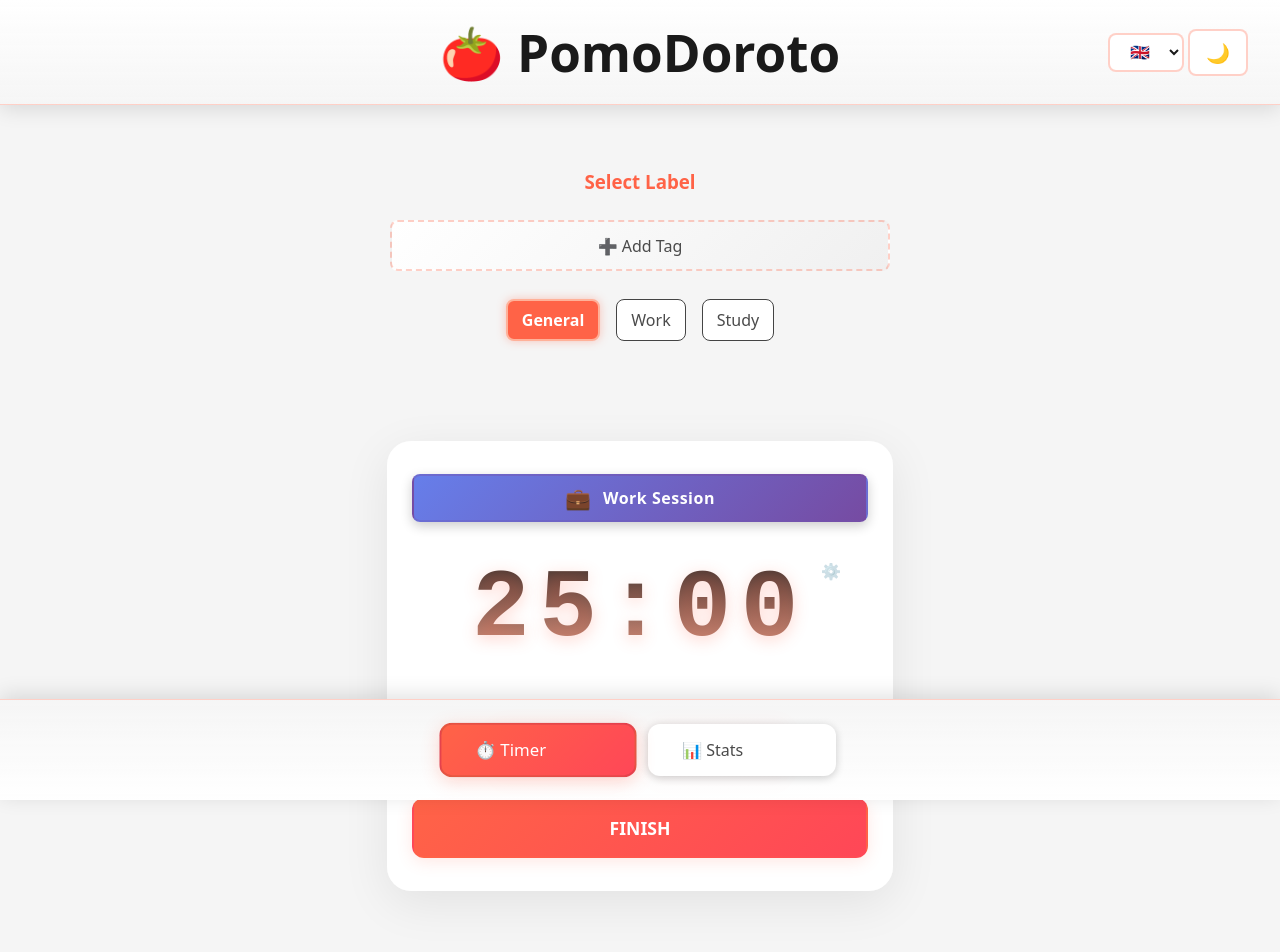
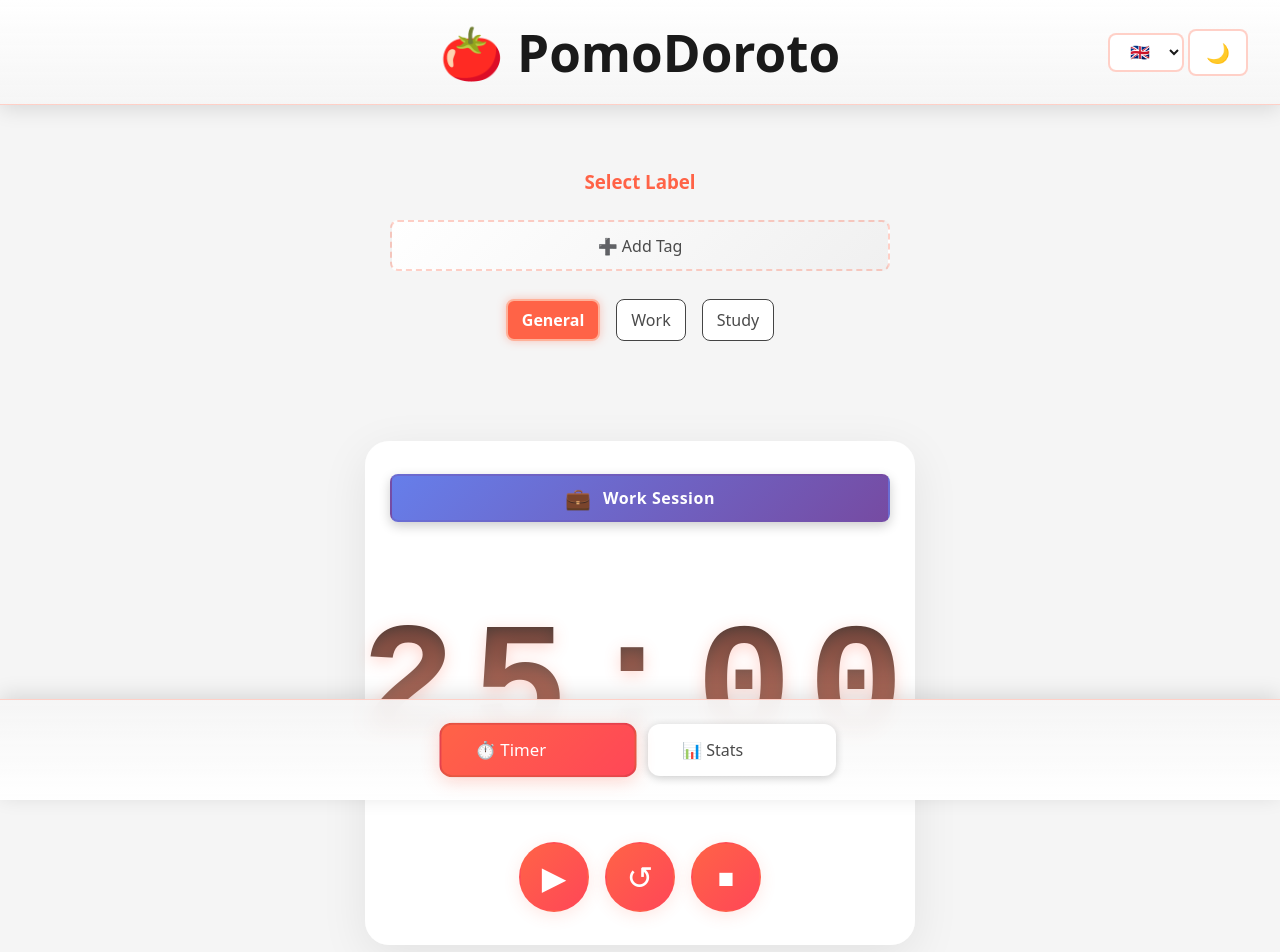
Before and after one commit to drt-dave/pomodoro, a React (Vite) app: page / in a window 1280 px wide. Shown: the top 952 px of the page. Built offline with nearby package versions, Linux system fonts and the light colour scheme.

Commit message:
feat: replace text buttons with icons and increase timer size

```diff
--- a/src/components/Timer.module.css
+++ b/src/components/Timer.module.css
@@ -29,11 +29,13 @@ TIMER COMPONENT STYLES
  * Large, prominent display showing MM:SS format.
  */
 .timeDisplay {
-  font-size: 6rem;
+  font-size: 10rem;
   font-weight: 700;
   color: var(--text-primary);
   text-align: center;
-  margin-bottom: 2.5rem;
+  margin-top: 2rem;
+  margin-bottom: 2rem;
+  cursor: pointer;
   font-family: 'Courier New', Courier, monospace;
   letter-spacing: 0.1em;
   text-shadow: 0 4px 16px var(--shadow-accent-md);
@@ -56,34 +58,35 @@ TIMER COMPONENT STYLES
   flex-wrap: wrap;
 }
 
-.timerControls button {
-  min-width: 140px;
-  padding: 1rem 2rem;
-  font-size: 1.1rem;
+.iconBtn {
+  width: 70px;
+  height: 70px;
+  min-width: unset;
+  padding: 0;
+  font-size: 2rem;
   font-weight: 600;
-  border-radius: 12px;
+  border-radius: 50%;
   background: linear-gradient(135deg, var(--accent-primary) 0%, var(--accent-secondary) 100%);
   border: 2px solid transparent;
   color: #fff;
   box-shadow: 0 4px 16px var(--shadow-accent);
   transition: all 0.3s ease;
+  display: flex;
+  align-items: center;
+  justify-content: center;
+  cursor: pointer;
 }
 
-.timerControls button:hover {
-  transform: translateY(-2px);
+.iconBtn:hover {
+  transform: translateY(-2px) scale(1.05);
   box-shadow: 0 6px 24px var(--shadow-accent-md);
   background: linear-gradient(135deg, var(--accent-secondary) 0%, var(--accent-primary) 100%);
   border-color: var(--accent-light);
 }
 
-.timerControls button:active {
-  transform: translateY(0) scale(0.97);
+.iconBtn:active {
+  transform: translateY(0) scale(0.95);
   box-shadow: 0 2px 8px var(--shadow-accent-md);
-}
-
-.timerControls .fullWidthBtn {
-  width: 100%;
-  flex-basis: 100%;
 }
 
 .timeWrapper {
@@ -118,7 +121,7 @@ TIMER COMPONENT STYLES
  */
 @media (max-width: 600px) {
   .timeDisplay {
-	font-size: 3.5rem;
+	font-size: 4.5rem;
   }
 
   .timer {
@@ -126,9 +129,9 @@ TIMER COMPONENT STYLES
 	padding: 1.5rem 1rem;
   }
 
-  .timerControls button {
-	min-width: 110px;
-	padding: 0.7rem 1.2rem;
-	font-size: 0.95rem;
+  .iconBtn {
+	width: 60px;
+	height: 60px;
+	font-size: 1.5rem;
   }
 }
--- a/src/components/Timer.tsx
+++ b/src/components/Timer.tsx
@@ -144,16 +144,12 @@ export const Timer = () => {
 	  <ModeIndicator />
 
 	  <div className={styles.timeWrapper}>
-		<div className={styles.timeDisplay}>
+		<div
+		  className={styles.timeDisplay}
+		  onClick={() => setSettingsOpen(true)}
+		>
 		  {formatTimeMMSS(timeLeft)}
 		</div>
-		<button
-		  onClick={() => setSettingsOpen(true)}
-		  className={styles.settingsIcon}
-		  aria-label="Settings"
-		>
-		  ⚙️
-		</button>
 	  </div>
 
 	  <div className={styles.timerControls}>
@@ -166,22 +162,32 @@ export const Timer = () => {
 			isRunning ? pauseTimer() : startTimer();
 		  }}
 		  disabled={showConfirmModal}
+		  className={styles.iconBtn}
+		  aria-label={isRunning ? 'Pause' : 'Start'}
 		>
-		  {isRunning ? translations.pause : translations.start}
+		  {isRunning ? '⏸' : '▶'}
 		</button>
 
-		<button onClick={() => {
-		  console.log('Vi alklakis butonon! (Reset)');
-		  resetTimer();
-		}}>{translations.reset}</button>
+		<button
+		  onClick={() => {
+			console.log('Vi alklakis butonon! (Reset)');
+			resetTimer();
+		  }}
+		  className={styles.iconBtn}
+		  aria-label="Reset"
+		>
+		  ↺
+		</button>
 
 		<button
 		  onClick={() => {
 			console.log('Vi alklakis butonon! (Finish)');
 			handlerFinishSession();
 		  }}
-		  className={styles.fullWidthBtn}>
-		  {translations.finish}
+		  className={styles.iconBtn}
+		  aria-label="Stop"
+		>
+		  ⏹
 		</button>
 	  </div>
 
```
